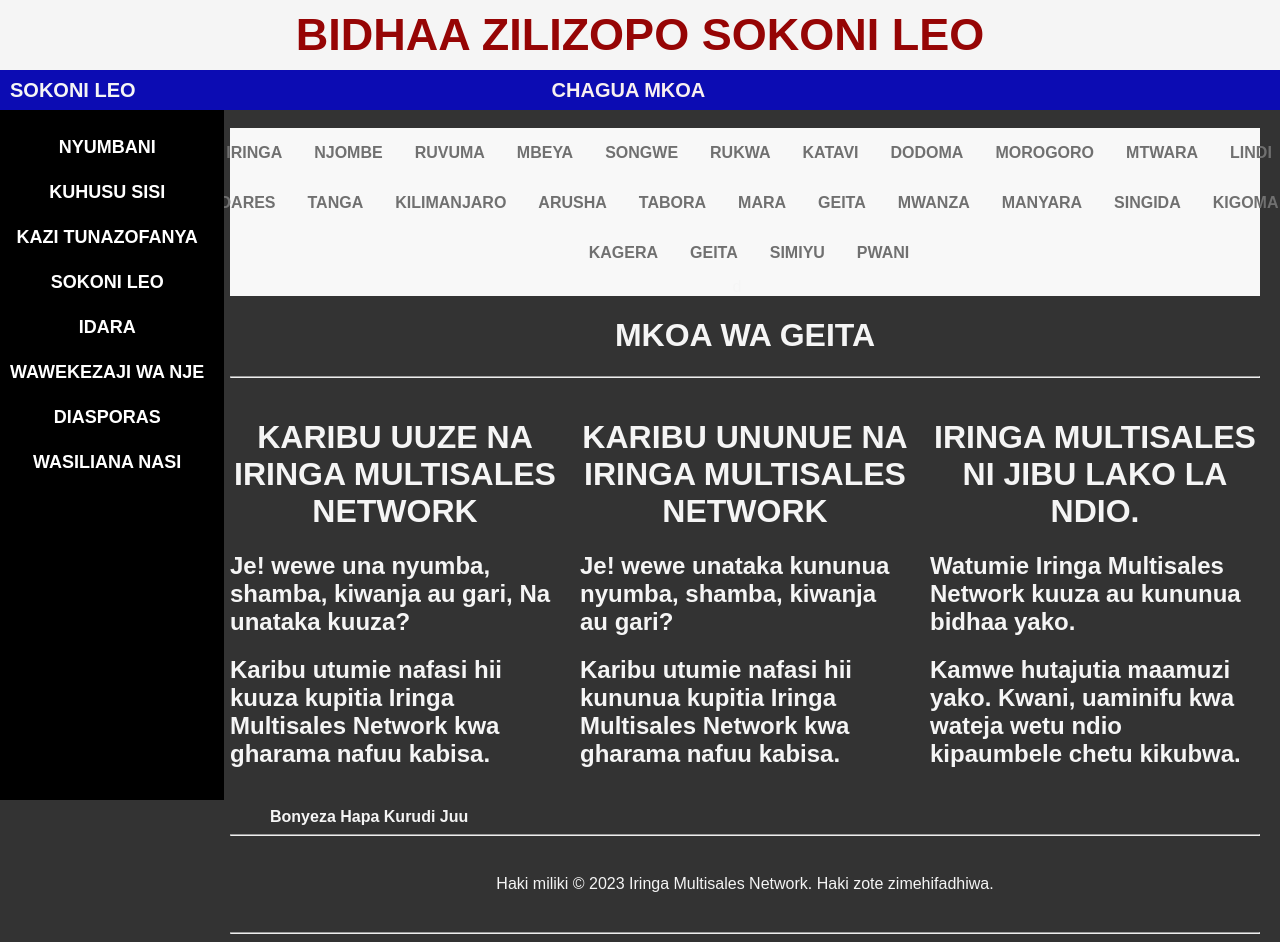
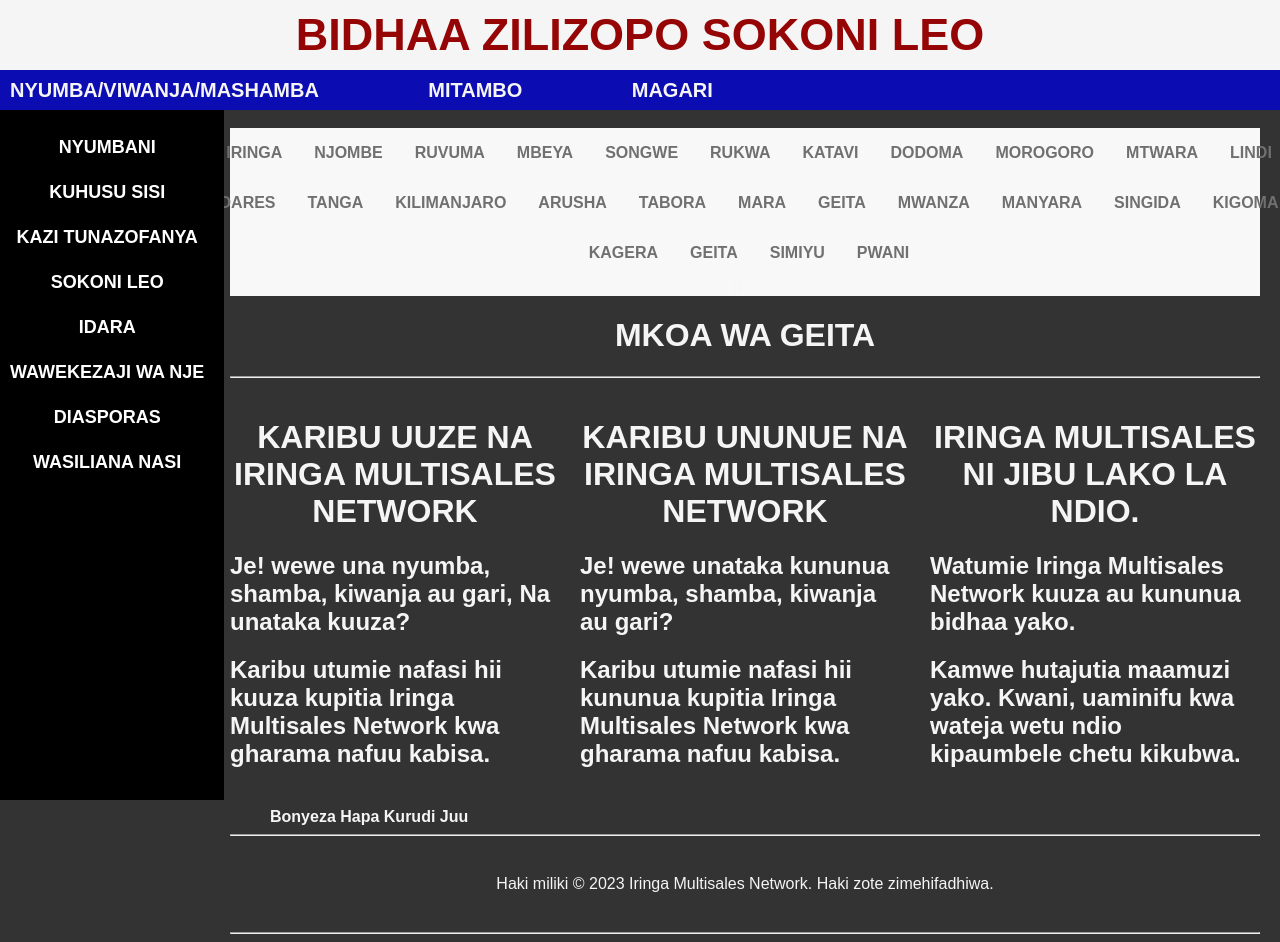
Before and after one commit to BarakaSanga/iringamulti_sales_network, a plain HTML site: page geita.html in a window 1280 px wide. Shown: the top 942 px of the page. Drawn offline with Linux system fonts and the light colour scheme.

Commit message:
Add files via upload

```diff
--- a/geita.html
+++ b/geita.html
@@ -73,10 +73,10 @@
 </header>
 
 <div class="sub-menu-flex">
-<div><a class="submenulink" href="sokonileo.html">SOKONI LEO</a></div>
-<div><a class="submenulink" href="kuuza.html"></a></div>
-<div><a class="submenulink" href="wastafu.html"></a></div>
-<div><a class="submenulink" href="fremu.html"></a>CHAGUA MKOA</div>
+  <div><a class="submenulink" href="sokonileo.html">NYUMBA/VIWANJA/MASHAMBA</a></div>
+  <div><a class="submenulink" href="mitambo.html">MITAMBO</a></div>
+  <div><a class="submenulink" href="magari.html">MAGARI</a></div>
+<div><a class="submenulink" href="fremu.html"></a></div>
 <div><a class="submenulink" href="pango.html"></a></div>
 <div><a class="submenulink" href="ujenzi.html"></a></div>
 <div><a class="submenulink" href="usimamizi.html"></a></div>
```
Also changed, not shown: home.html (+2 -2 lines), index.html (+1 -1 lines).
